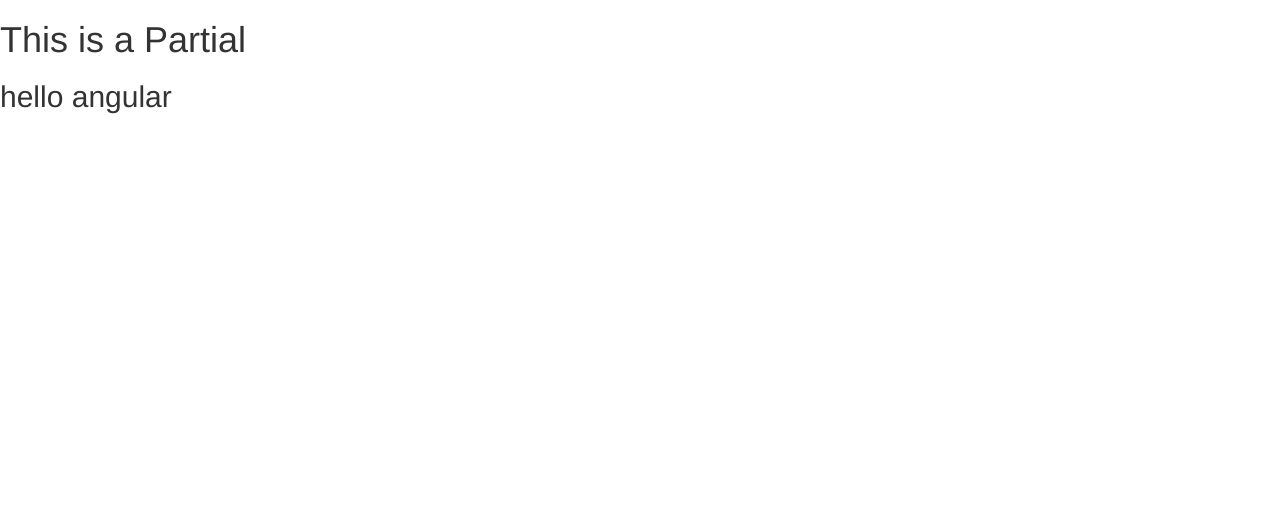
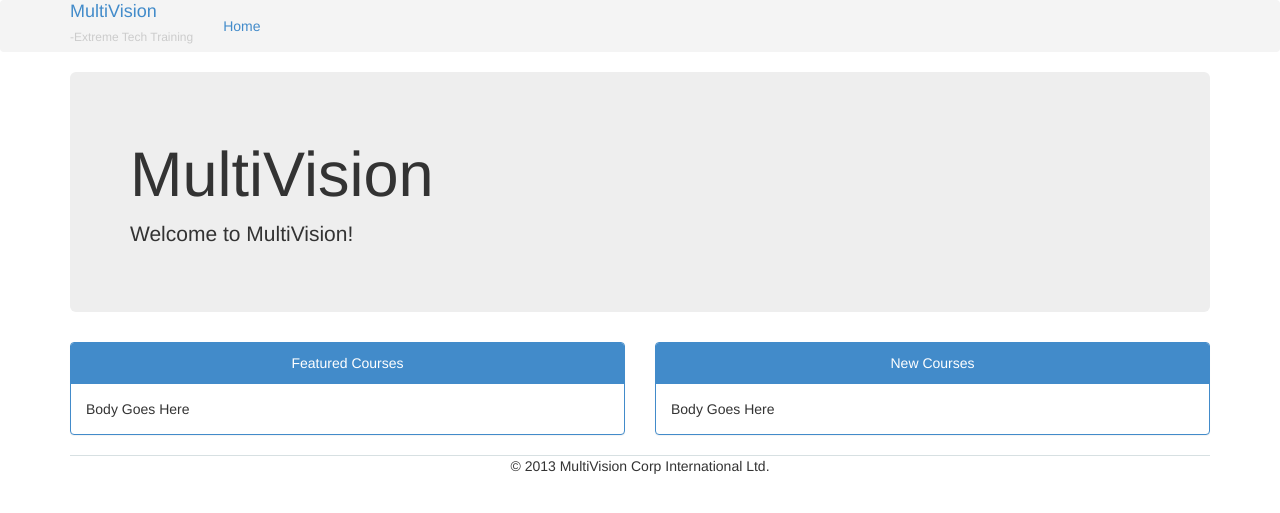
Before and after one commit to jonschoning/multivision, a Node server app: page / in a window 1280 px wide. Shown: the top 513 px of the page. Run offline with Node 20, Linux system fonts and the light colour scheme; some libraries are stand-ins or nearby versions.

Commit message:
creating the header and footer. creating the main page content

```diff
--- a/public/css/site.css
+++ b/public/css/site.css
@@ -0,0 +1,17 @@
+.navbar {
+  background-color: #f4f4f4;
+}
+.navbar-header a.navbar-brand {
+  margin-top: -15px;
+  margin-bottom: -20px;
+}
+.navbar-header a.navbar-brand h6 {
+  color: #ccc;
+}
+footer {
+  padding-left: 15px;
+  padding-right: 15px;
+}
+footer p {
+  border-top: 1px solid #d7e0e2;
+}
--- a/public/css/site.styl
+++ b/public/css/site.styl
@@ -0,0 +1,14 @@
+.navbar
+  background-color #f4f4f4
+.navbar-header a.navbar-brand
+  margin-top -15px
+  margin-bottom -20px
+  h6
+    color #ccc
+
+
+footer
+  padding-left 15px
+  padding-right 15px
+  p
+    border-top 1px solid #d7e0e2
--- a/server.js
+++ b/server.js
@@ -34,21 +34,12 @@ db.once('open', function callback() {
   console.log('multivision db opened');
 });
 
-var messageSchema = mongoose.Schema({ message: String });
-var Message = mongoose.model('Message', messageSchema);
-var mongoMessage;
-Message.findOne().exec(function(err, messageDoc) {
-  mongoMessage = messageDoc.message;
-});
-
 // routes
 app.get('/partials/:partialPath', function(req, res) {
   res.render('partials/' + req.params.partialPath);
 });
 app.get('*', function(req, res) {
-  res.render('index', {
-    mongoMessage: mongoMessage
-  });
+  res.render('index');
 });
 
 // listen
--- a/server/includes/layout.jade
+++ b/server/includes/layout.jade
@@ -1,6 +1,7 @@
 doctype html
 html
   head
+    title MultiVision
     link(rel="stylesheet", href="/css/bootstrap.css")
     link(rel="stylesheet", href="/vendor/toastr/toastr.css")
     link(rel="stylesheet", href="/css/site.css")
--- a/server/views/index.jade
+++ b/server/views/index.jade
@@ -1,6 +1,17 @@
 extends ../includes/layout
 
 block main-content
+  .navbar.nabvar-inverse.nabvar-fixed-top
+    .container
+      .navbar-header
+        a.navbar-brand(href="/") MultiVision
+          h6 -Extreme Tech Training
+      .navbar-collapse.collapse
+        ul.nav.navbar-nav
+          li
+            a(href="/") Home
   section.content
     div(ng-view)
-  h2= mongoMessage
+
+  footer.container.text-center
+    p &copy; 2013 MultiVision Corp International Ltd.
--- /dev/null
+++ b/server/views/partials/featured-courses.jade
@@ -0,0 +1,3 @@
+.panel.panel-primary
+  .panel-heading.text-center Featured Courses
+  .panel-body Body Goes Here
--- a/server/views/partials/main.jade
+++ b/server/views/partials/main.jade
@@ -1,2 +1,10 @@
-h1 This is a Partial
-h2 {{ myVar }}
+.container
+  .jumbotron
+    h1 MultiVision
+    p Welcome to MultiVision!
+
+  .row
+    .col-md-6
+      div(ng-include="'/partials/featured-courses'")
+    .col-md-6
+      div(ng-include="'/partials/new-courses'")
--- /dev/null
+++ b/server/views/partials/new-courses.jade
@@ -0,0 +1,3 @@
+.panel.panel-primary
+  .panel-heading.text-center New Courses
+  .panel-body Body Goes Here
```
